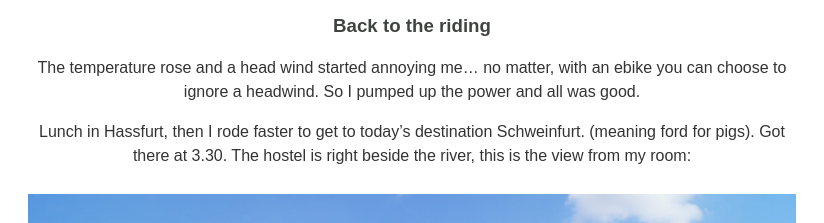
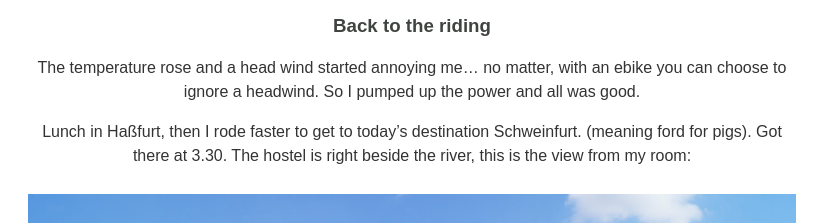
Before and after one commit to angelo-blue/on-a-bike-in-germany, a plain HTML site: page index.html in a window 1280 px wide. Shown: the part 9311-9534 px from the top of the page, 228-1052 px from the left. Drawn offline with Linux system fonts and the light colour scheme.

Commit message:
spelling

```diff
--- a/index.html
+++ b/index.html
@@ -188,7 +188,7 @@
             The temperature rose and a head wind started annoying me… no matter, with an ebike you can choose to ignore a headwind. So I pumped up the power and all was good.
         </p>
         <p>
-            Lunch in Hassfurt, then I rode faster to get to today’s destination Schweinfurt. (meaning ford for pigs). Got there at 3.30. The hostel is right beside the river, this is the view from my room:
+            Lunch in Haßfurt, then I rode faster to get to today’s destination Schweinfurt. (meaning ford for pigs). Got there at 3.30. The hostel is right beside the river, this is the view from my room:
         </p>
         <img src="assets/day2/schweinfurt river.jpg">
 
@@ -443,7 +443,7 @@
         </figure>
 
         <p>
-            They seem to selectively log all forests…much more sensible than in New Zealand, where it’s either ‘cut the whole forest down’ or ‘don’t touch a single tree’.
+            They seem to selectively log all forests… much more sensible than in New Zealand, where it’s either ‘cut the whole forest down’ or ‘don’t touch a single tree’.
         </p>
         <p>
             Finished in Heidelberg today. Big city, busy people, lots and lots of students on bikes weaving through the city. Tomorrow, on to the Rhine.
```
